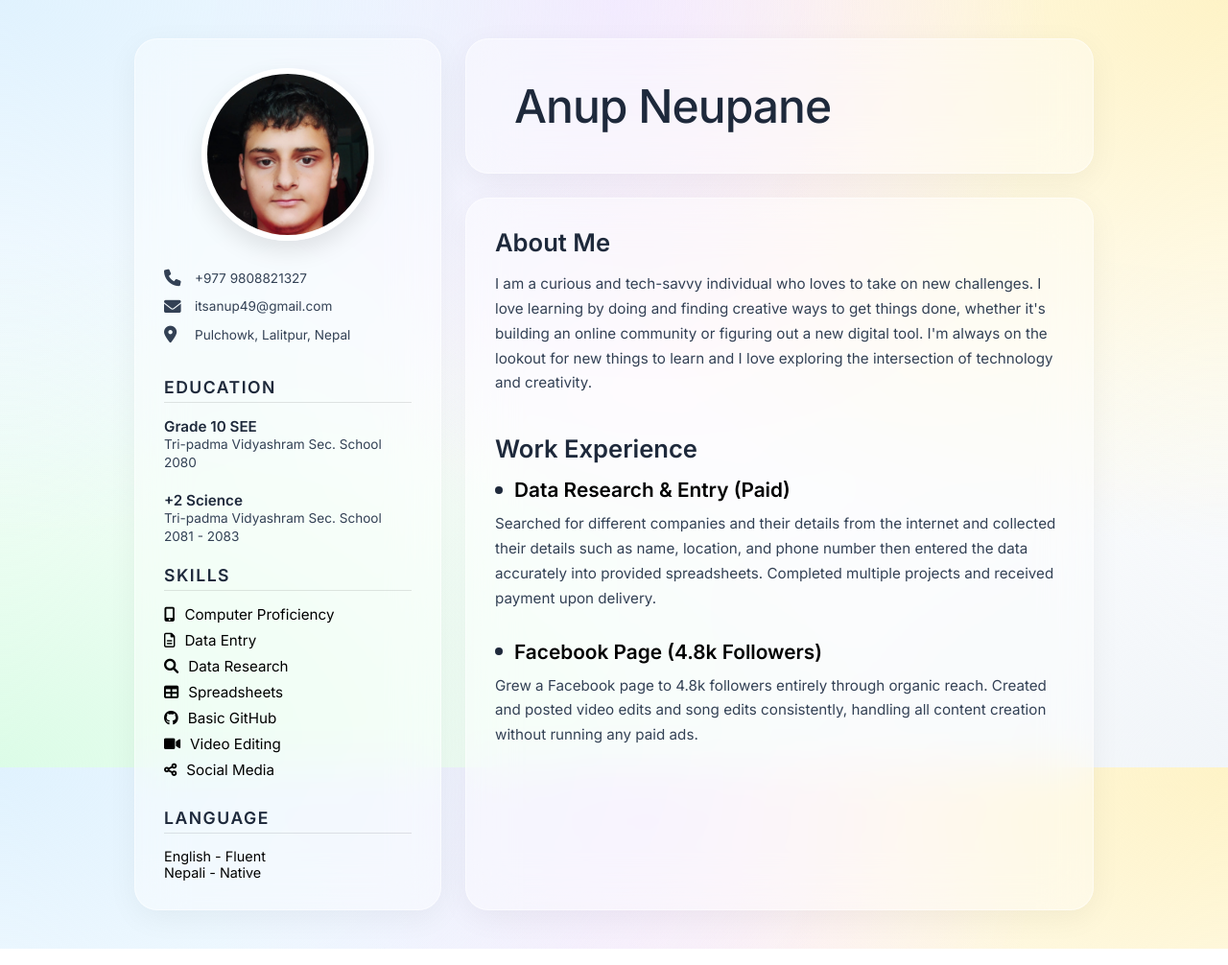
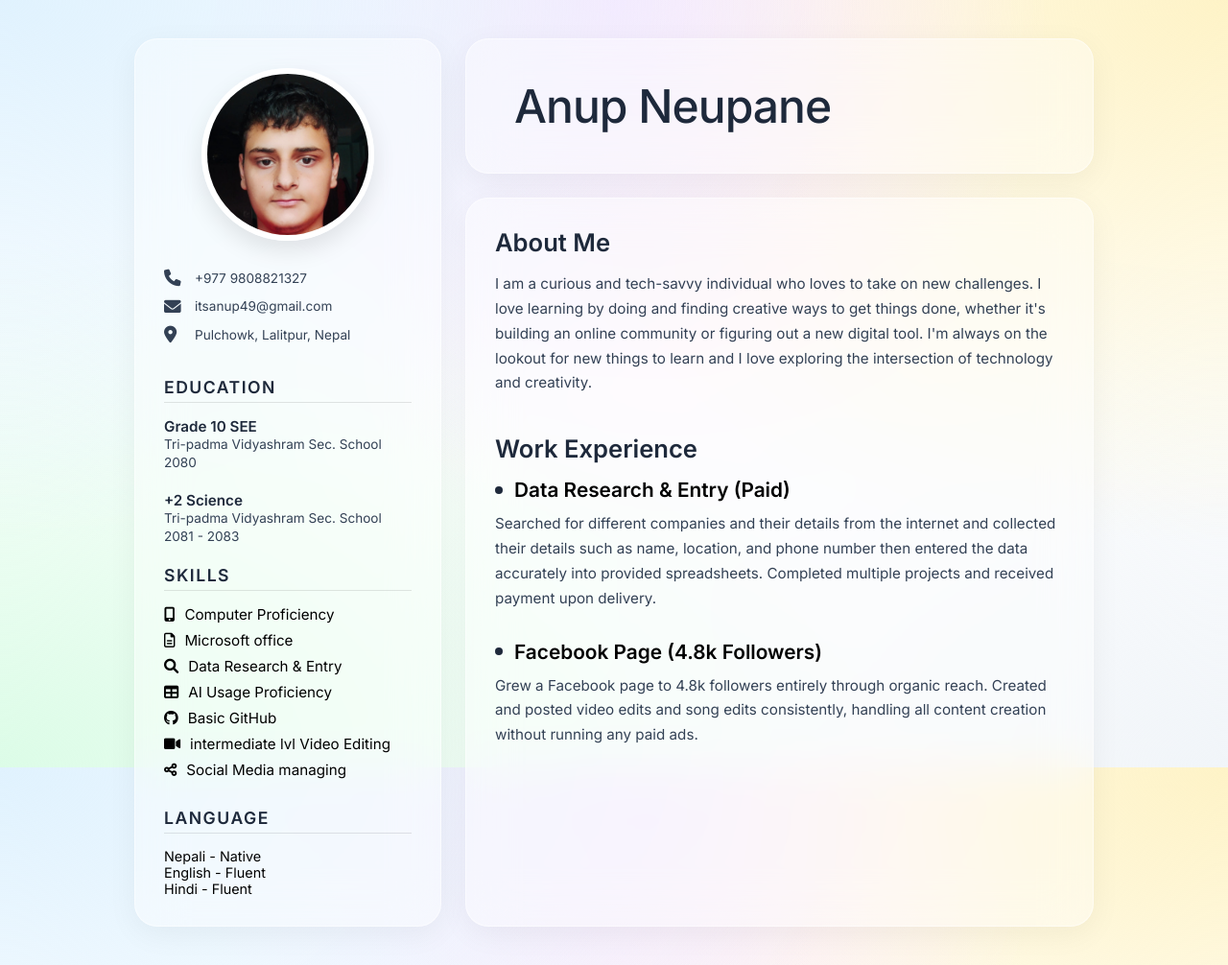
Before and after one commit to itsanup49/Cv, a plain HTML site: page index.html in a window 1280 px wide. Shown: the whole page at 96% size. Drawn offline with Linux system fonts and the light colour scheme.

Commit message:
Update skills and language sections in index.html

```diff
--- a/index.html
+++ b/index.html
@@ -221,18 +221,18 @@
                     <h3 class="section-title">Skills</h3>
                     <ul class="skills-list">
                         <li><i class="fa-solid fa-mobile-screen-button"></i> Computer Proficiency</li>
-                        <li><i class="fa-regular fa-file-lines"></i> Data Entry</li>
-                        <li><i class="fa-solid fa-magnifying-glass"></i> Data Research</li>
-                        <li><i class="fa-solid fa-table"></i> Spreadsheets</li>
+                        <li><i class="fa-regular fa-file-lines"></i> Microsoft office </li>
+                        <li><i class="fa-solid fa-magnifying-glass"></i> Data Research & Entry</li>
+                        <li><i class="fa-solid fa-table"></i> AI Usage Proficiency</li>
                         <li><i class="fa-brands fa-github"></i> Basic GitHub</li>
-                        <li><i class="fa-solid fa-video"></i> Video Editing</li>
-                        <li><i class="fa-solid fa-share-nodes"></i> Social Media</li>
+                        <li><i class="fa-solid fa-video"></i> intermediate lvl Video Editing</li>
+                        <li><i class="fa-solid fa-share-nodes"></i> Social Media managing</li>
                     </ul>
                 </div>
 
                 <div class="sidebar-section" style="margin-top:30px">
                     <h3 class="section-title">Language</h3>
-                    <p style="font-size:0.9rem">English - Fluent<br>Nepali - Native</p>
+                    <p style="font-size:0.9rem">Nepali - Native<br>English - Fluent<br>Hindi - Fluent</p>
                 </div>
             </div>
         </aside>
```
